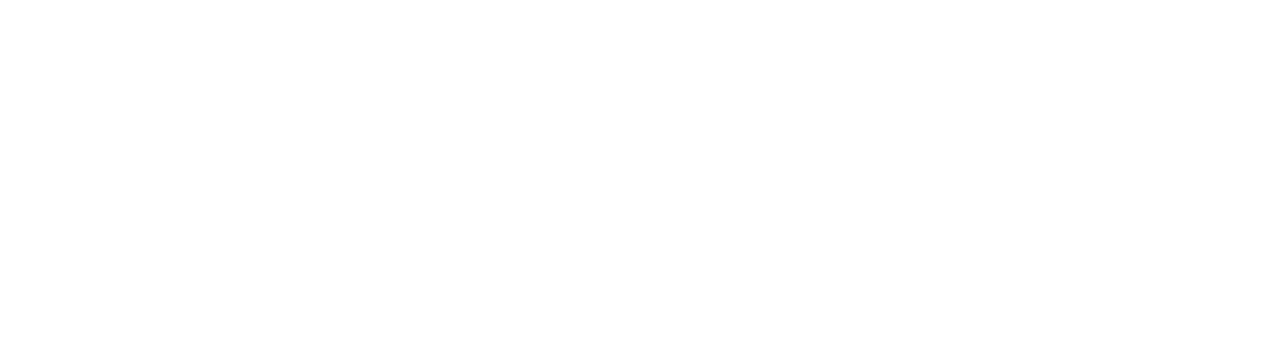
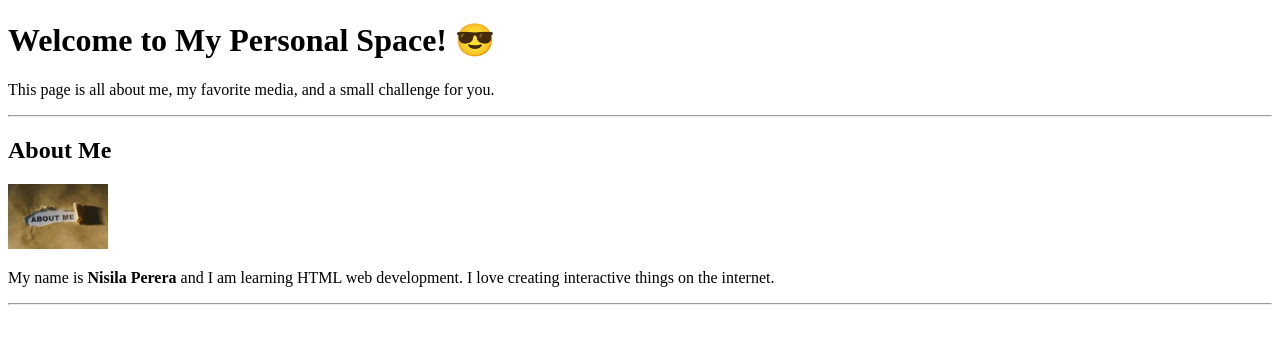
Before and after one commit to hirun-hsdz/My-Awesome-Profile-Quiz, a plain HTML site: page index.html in a window 1280 px wide. Drawn offline with Linux system fonts and the light colour scheme.

Commit message:
add a pic

```diff
--- a/index.html
+++ b/index.html
@@ -6,6 +6,20 @@
     <title>My Awesome Profile & Quiz</title>
 </head>
 <body>
+    <h1>Welcome to My Personal Space! 😎</h1>
+    <p>This page is all about me, my favorite media, and a small challenge for you.</p>
+
+    <hr>
+    <h2>About Me</h2>
+
+    <img src="download.jpeg" alt="Profile Picture" width="100">
+
+    <p>
+        My name is <b>Nisila Perera</b> and I am learning HTML web development.
+        I love creating interactive things on the internet.
+    </p>
+
+    <hr>
 
 </body>
 </html>
```
Also changed, not shown: download.jpeg (added).
